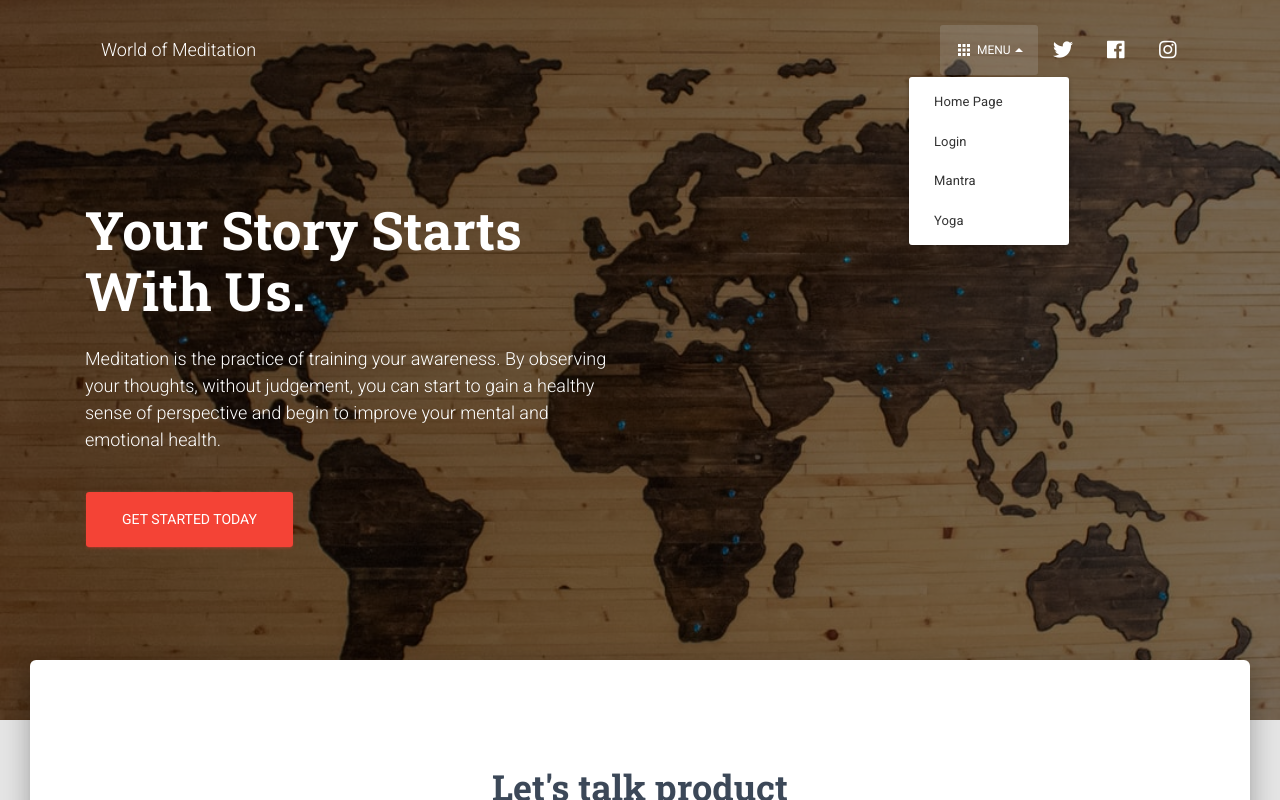
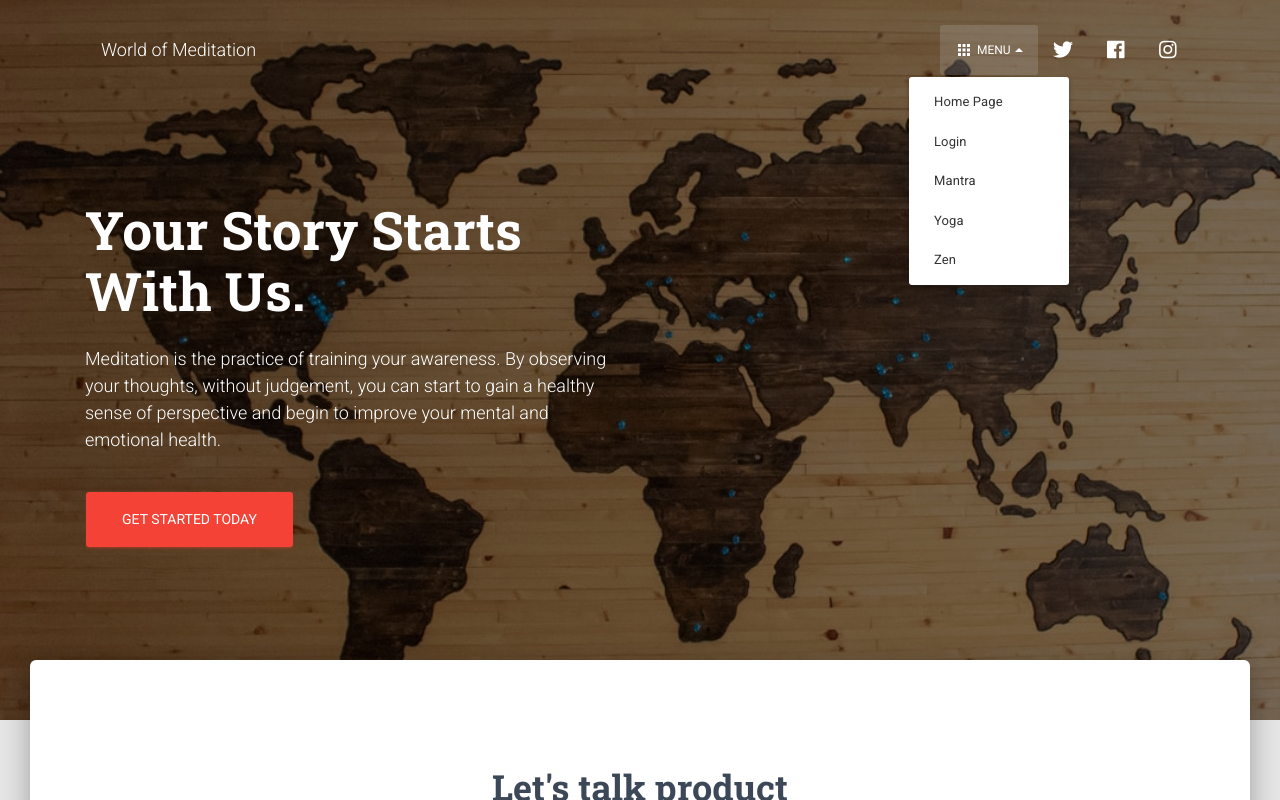
Before and after one commit to CodeGuy5280/Project-3, a React (Create React App) app in the folder client/: page / in a window 1280 px wide. Both pictures are taken after a click on the button "MENU". Shown: the top 800 px of the page. Built offline with nearby package versions, Linux system fonts and the light colour scheme.

Commit message:
link to Zen page

```diff
--- a/client/src/components/Header/HeaderLinks.js
+++ b/client/src/components/Header/HeaderLinks.js
@@ -50,7 +50,11 @@ export default function HeaderLinks(props) {
             </Link>,
             <Link to={"/yoga-page"} className={classes.dropdownLink}>
             Yoga
+            </Link>,
+            <Link to={"/Zen-page"} className={classes.dropdownLink}>
+            Zen
             </Link>
+
           ]}
         />
       </ListItem>
```
